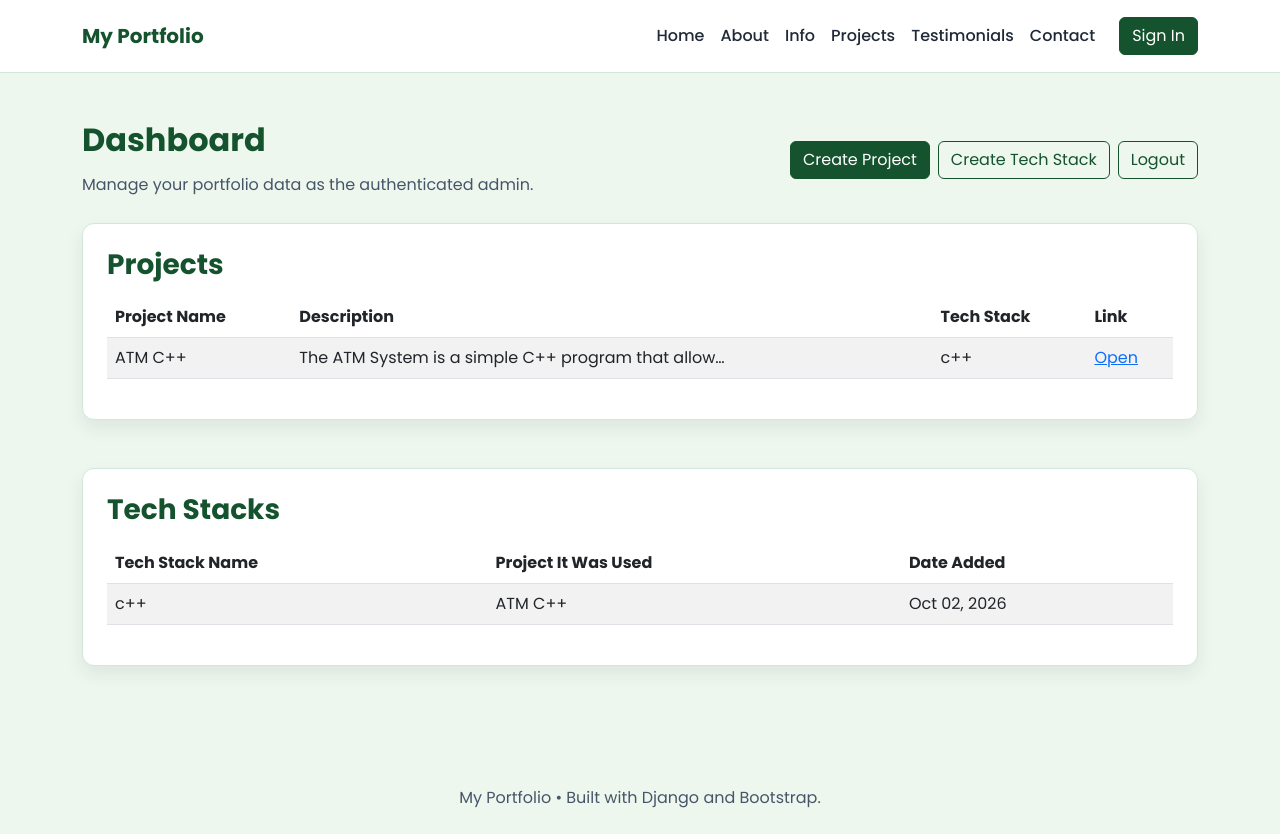
After one commit to arjay200628/arjaytullao, a Django app: page /dashboard/ in a window 1280 px wide. The commit adds this page. Run offline with Django 5.2, Linux system fonts and the light colour scheme; a user stored in the database is signed in; data comes from the database, SQL or seed files in the repository.

Commit message:
Added Admin sign in,  Create Project View, Create Tech Stack View

```diff
--- a/myproject/models.py
+++ b/myproject/models.py
@@ -1,10 +1,21 @@
 from django.db import models
+
+
+class TechStack(models.Model):
+    name = models.CharField(max_length=100, unique=True)
+    created_at = models.DateTimeField(auto_now_add=True)
+
+    class Meta:
+        ordering = ['name']
+
+    def __str__(self):
+        return self.name
 
 
 class Project(models.Model):
     project_name = models.CharField(max_length=200)
     description = models.TextField()
-    tech_stack = models.CharField(max_length=300)
+    tech_stacks = models.ManyToManyField(TechStack, related_name='projects', blank=True)
     link = models.URLField(blank=True)
 
     def __str__(self):
--- a/myproject/urls.py
+++ b/myproject/urls.py
@@ -25,7 +25,12 @@ urlpatterns = [
     path('personal-information/', views.personal_information, name='personal_information'),
     path('my-projects/', views.project_list, name='projects'),
     path('project/<int:pk>/', views.project_detail, name='project_detail'),
-    path('new-project/', views.project_create, name='project_create'),
+    path('admin-login/', views.admin_login, name='admin_login'),
+    path('register/', views.register, name='register'),
+    path('logout/', views.logout_view, name='logout'),
+    path('dashboard/', views.dashboard, name='dashboard'),
+    path('dashboard/project/create/', views.project_create, name='project_create'),
+    path('dashboard/tech-stack/create/', views.tech_stack_create, name='tech_stack_create'),
     path('contacts/', views.contact_inquiry, name='contacts'),
     path('testimonials/', views.TestimonyListView.as_view(), name='testimonials'),
     path('testimony/<int:pk>/', views.testimony_detail, name='testimony_detail'),
--- a/myproject/views.py
+++ b/myproject/views.py
@@ -1,8 +1,12 @@
+from django.contrib import messages
+from django.contrib.auth import authenticate, login, logout
+from django.contrib.auth.decorators import user_passes_test
+from django.contrib.auth.forms import AuthenticationForm
 from django.shortcuts import get_object_or_404, redirect, render
 from django.views.generic import ListView
 
-from .forms import InquiryForm, ProjectForm, TestimonyForm
-from .models import Inquiry, PersonalInformation, Project, Testimony
+from .forms import InquiryForm, ProjectForm, RegisterForm, TechStackForm, TestimonyForm
+from .models import Inquiry, PersonalInformation, Project, TechStack, Testimony
 
 
 def home(request):
@@ -30,15 +34,75 @@ def project_detail(request, pk):
     return render(request, 'project_detail.html', {'project': project})
 
 
+@user_passes_test(lambda user: user.is_active and user.is_superuser, login_url='admin_login')
 def project_create(request):
     if request.method == 'POST':
         form = ProjectForm(request.POST)
         if form.is_valid():
-            form.save()
-            return redirect('projects')
+            project = form.save(commit=False)
+            project.save()
+            form.save_m2m()
+            messages.success(request, 'Project created successfully.')
+            return redirect('dashboard')
     else:
         form = ProjectForm()
     return render(request, 'project_create.html', {'form': form})
+
+
+@user_passes_test(lambda user: user.is_active and user.is_superuser, login_url='admin_login')
+def tech_stack_create(request):
+    if request.method == 'POST':
+        form = TechStackForm(request.POST)
+        if form.is_valid():
+            form.save()
+            messages.success(request, 'Tech stack created successfully.')
+            return redirect('dashboard')
+    else:
+        form = TechStackForm()
+    return render(request, 'tech_stack_create.html', {'form': form})
+
+
+def admin_login(request):
+    if request.user.is_authenticated and request.user.is_superuser:
+        return redirect('dashboard')
+
+    if request.method == 'POST':
+        form = AuthenticationForm(request, data=request.POST)
+        if form.is_valid():
+            user = form.get_user()
+            if user.is_superuser:
+                login(request, user)
+                messages.success(request, 'Welcome back, admin.')
+                return redirect('dashboard')
+        messages.error(request, 'Only administrators can sign in.')
+    else:
+        form = AuthenticationForm()
+
+    return render(request, 'admin_login.html', {'form': form})
+
+
+def register(request):
+    if request.method == 'POST':
+        form = RegisterForm(request.POST)
+        if form.is_valid():
+            user = form.save()
+            messages.success(request, 'Account created successfully. Please sign in as the admin.')
+            return redirect('admin_login')
+    else:
+        form = RegisterForm()
+    return render(request, 'register.html', {'form': form})
+
+
+def logout_view(request):
+    logout(request)
+    return redirect('admin_login')
+
+
+@user_passes_test(lambda user: user.is_active and user.is_superuser, login_url='admin_login')
+def dashboard(request):
+    projects = Project.objects.all().order_by('project_name')
+    tech_stacks = TechStack.objects.all().order_by('name')
+    return render(request, 'dashboard.html', {'projects': projects, 'tech_stacks': tech_stacks})
 
 
 def contact_inquiry(request):
--- a/templates/base.html
+++ b/templates/base.html
@@ -180,13 +180,16 @@
             <span class="navbar-toggler-icon"></span>
         </button>
         <div class="collapse navbar-collapse" id="navbarNav">
-            <ul class="navbar-nav ms-auto">
+            <ul class="navbar-nav ms-auto align-items-center">
                 <li class="nav-item"><a class="nav-link" href="{% url 'home' %}">Home</a></li>
                 <li class="nav-item"><a class="nav-link" href="{% url 'about_me' %}">About</a></li>
                 <li class="nav-item"><a class="nav-link" href="{% url 'personal_information' %}">Info</a></li>
                 <li class="nav-item"><a class="nav-link" href="{% url 'projects' %}">Projects</a></li>
                 <li class="nav-item"><a class="nav-link" href="{% url 'testimonials' %}">Testimonials</a></li>
                 <li class="nav-item"><a class="nav-link" href="{% url 'contacts' %}">Contact</a></li>
+                <li class="nav-item ms-lg-3">
+                    <a class="btn btn-primary btn-primary-custom" href="{% url 'admin_login' %}">Sign In</a>
+                </li>
             </ul>
         </div>
     </div>
--- /dev/null
+++ b/templates/dashboard.html
@@ -0,0 +1,101 @@
+{% extends 'base.html' %}
+
+{% block title %}Dashboard | My Portfolio{% endblock %}
+
+{% block content %}
+<section class="mb-5">
+    <div class="d-flex justify-content-between align-items-center flex-column flex-md-row gap-3 mb-4">
+        <div>
+            <h2 class="section-title">Dashboard</h2>
+            <p class="section-text mb-0">Manage your portfolio data as the authenticated admin.</p>
+        </div>
+        <div class="d-flex gap-2">
+            <a href="{% url 'project_create' %}" class="btn btn-primary btn-primary-custom">Create Project</a>
+            <a href="{% url 'tech_stack_create' %}" class="btn btn-outline-custom">Create Tech Stack</a>
+            <a href="{% url 'logout' %}" class="btn btn-outline-custom">Logout</a>
+        </div>
+    </div>
+
+    <div class="card-custom p-4 mb-5">
+        <div class="d-flex justify-content-between align-items-center mb-3 flex-column flex-md-row gap-2">
+            <h3 class="project-title mb-0">Projects</h3>
+        </div>
+
+        <div class="table-responsive">
+            <table class="table table-striped align-middle">
+                <thead>
+                    <tr>
+                        <th>Project Name</th>
+                        <th>Description</th>
+                        <th>Tech Stack</th>
+                        <th>Link</th>
+                    </tr>
+                </thead>
+                <tbody>
+                    {% for project in projects %}
+                    <tr>
+                        <td>{{ project.project_name }}</td>
+                        <td>{{ project.description|truncatechars:50 }}</td>
+                        <td>
+                            {% for tech in project.tech_stacks.all %}
+                                {{ tech.name }}{% if not forloop.last %}, {% endif %}
+                            {% empty %}
+                                —
+                            {% endfor %}
+                        </td>
+                        <td>
+                            {% if project.link %}
+                                <a href="{{ project.link }}" target="_blank" rel="noreferrer">Open</a>
+                            {% else %}
+                                —
+                            {% endif %}
+                        </td>
+                    </tr>
+                    {% empty %}
+                    <tr>
+                        <td colspan="4" class="text-center text-muted">No projects found.</td>
+                    </tr>
+                    {% endfor %}
+                </tbody>
+            </table>
+        </div>
+    </div>
+
+    <div class="card-custom p-4">
+        <div class="d-flex justify-content-between align-items-center mb-3 flex-column flex-md-row gap-2">
+            <h3 class="project-title mb-0">Tech Stacks</h3>
+        </div>
+
+        <div class="table-responsive">
+            <table class="table table-striped align-middle">
+                <thead>
+                    <tr>
+                        <th>Tech Stack Name</th>
+                        <th>Project It Was Used</th>
+                        <th>Date Added</th>
+                    </tr>
+                </thead>
+                <tbody>
+                    {% for tech in tech_stacks %}
+                    <tr>
+                        <td>{{ tech.name }}</td>
+                        <td>
+                            {% for project in tech.projects.all %}
+                                {{ project.project_name }}{% if not forloop.last %}, {% endif %}
+                            {% empty %}
+                                —
+                            {% endfor %}
+                        </td>
+                        <td>{{ tech.created_at|date:'M d, Y' }}</td>
+                    </tr>
+                    {% empty %}
+                    <tr>
+                        <td colspan="3" class="text-center text-muted">No tech stacks found.</td>
+                    </tr>
+                    {% endfor %}
+                </tbody>
+            </table>
+        </div>
+    </div>
+</section>
+{% endblock %}
```
Also changed, not shown: myproject/admin.py (+10 -3 lines), myproject/forms.py (+32 -3 lines), myproject/settings.py (+16 -8 lines), myproject/tests.py (added, +58 -0 lines), templates/admin_login.html (added, +32 -0 lines), templates/my projects.html (+7 -3 lines), templates/project_create.html (+14 -1 lines), templates/project_detail.html (+8 -4 lines), templates/register.html (added, +57 -0 lines), templates/tech_stack_create.html (added, +25 -0 lines), README.md, db.sqlite3, myproject/migrations/0003_techstack_remove_project_tech_stack_and_more.py (added), 2 other files.
